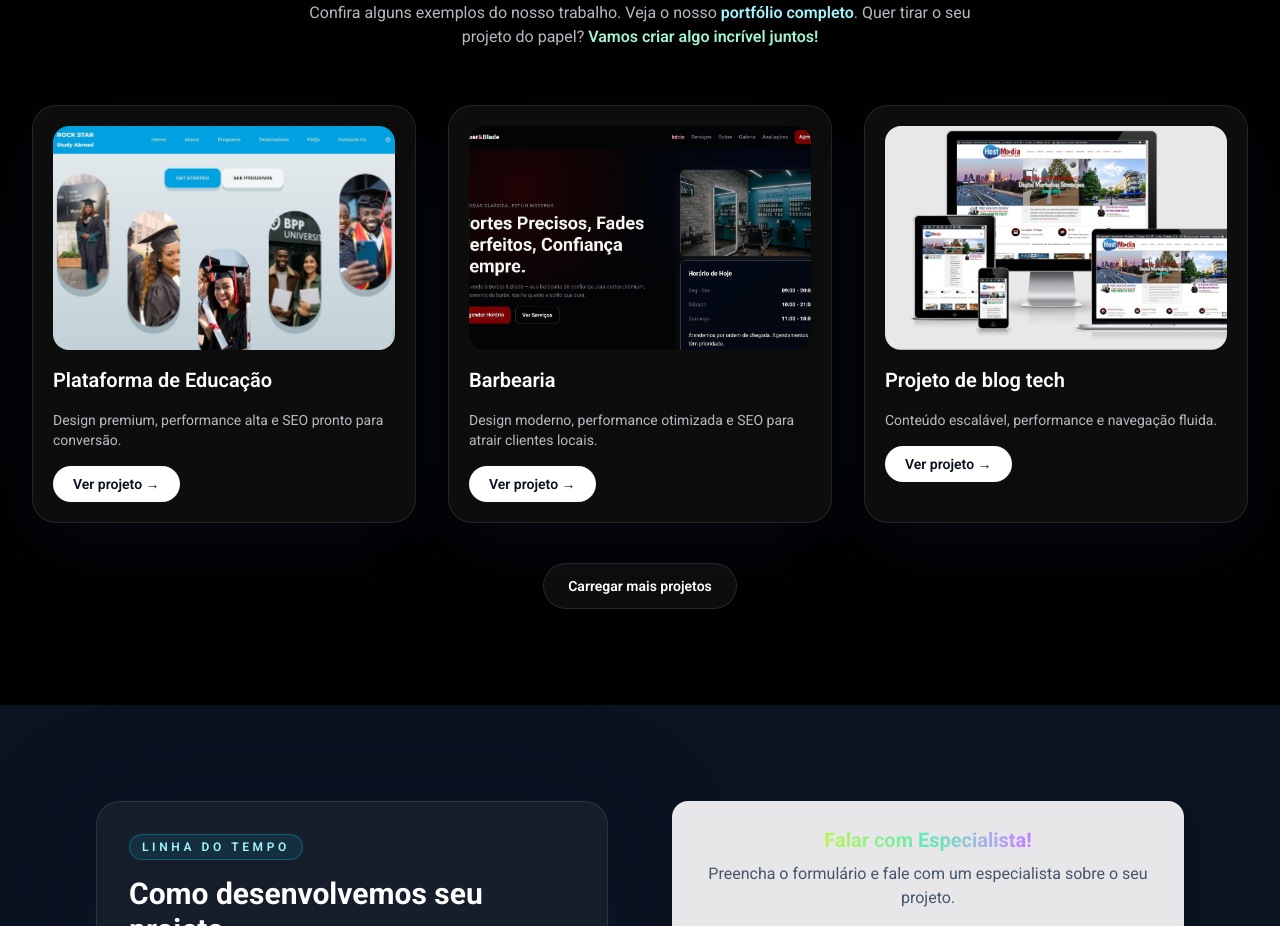
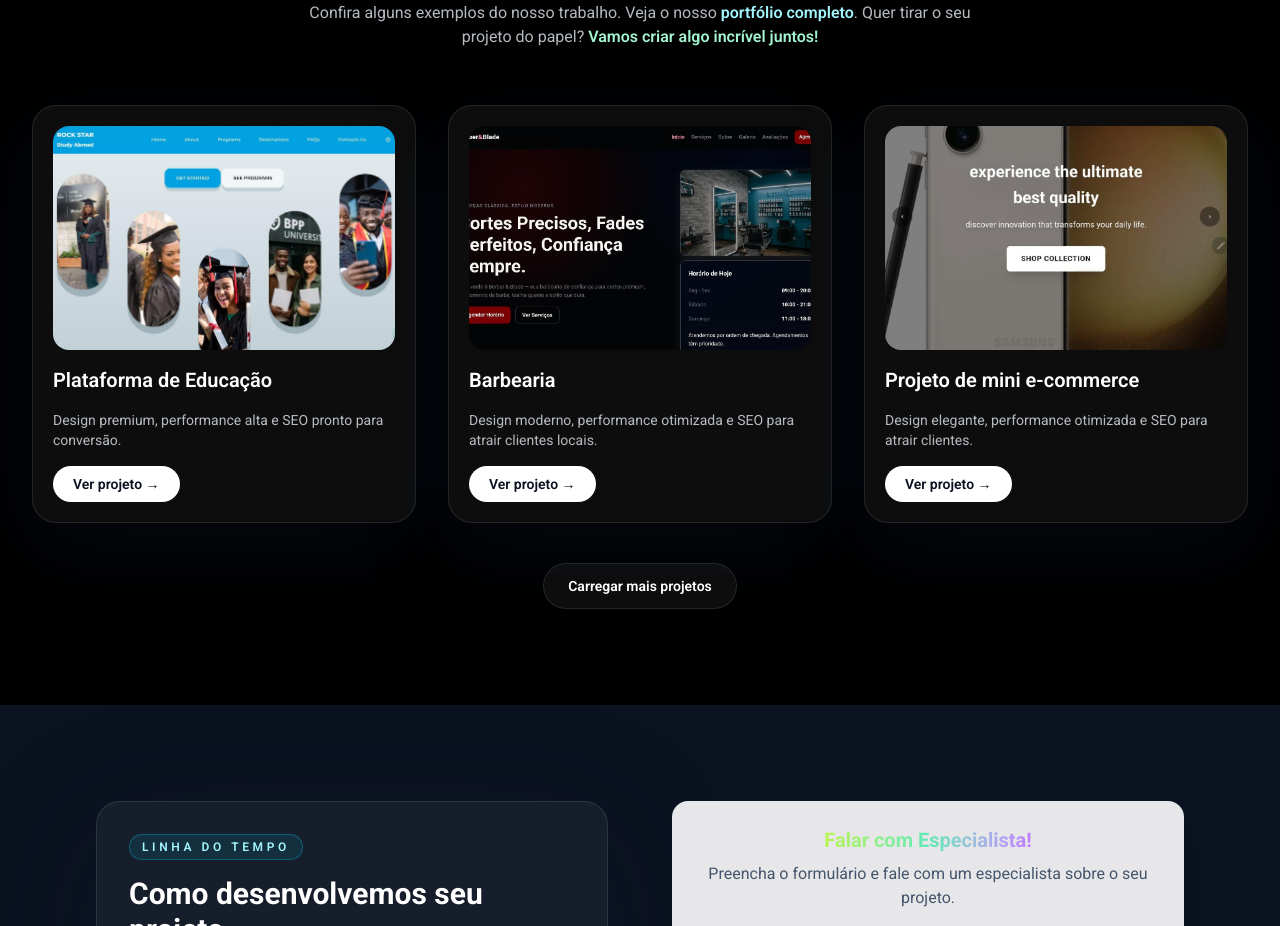
Before and after one commit to Ese-Fapo/my-website, a Next.js app: page / in a window 1280 px wide. Shown: the part 3120-4046 px from the top of the page. Built offline with nearby package versions, Linux system fonts and the light colour scheme.

Commit message:
new project added

```diff
--- a/components/ProjectSection/ProjectSection.tsx
+++ b/components/ProjectSection/ProjectSection.tsx
@@ -9,7 +9,7 @@ const projects = [
     title: "Plataforma de Educação ",
     description: "Design premium, performance alta e SEO pronto para conversão.",
     image: "/images.web/sch-img.jpeg",
-    link: "https://www.rockstarstudyabroad.com/",
+    link: "https://rockstarstudyabroad.com/GitHub/index.html",
   },
   {
     title: "Barbearia",
@@ -18,10 +18,10 @@ const projects = [
     link: "https://berber-shop-ruby.vercel.app/",
   },
   {
-    title: "Projeto de blog tech",
-    description: "Conteúdo escalável, performance e navegação fluida.",
-    image: "/images.web/diffrent-screen.jpg",
-    link: "https://tech-blog-i77h.vercel.app/",
+    title: "Projeto de mini e-commerce",
+    description: "Design elegante, performance otimizada e SEO para atrair clientes.",
+    image: "/images.web/e-commerce.jpeg",
+    link: "https://dotman-s-store-3eax.vercel.app/",
   },
    {
     title: "Projeto de blog tech",
```
Also changed, not shown: public/images.web/e-commerce.jpeg (added).
